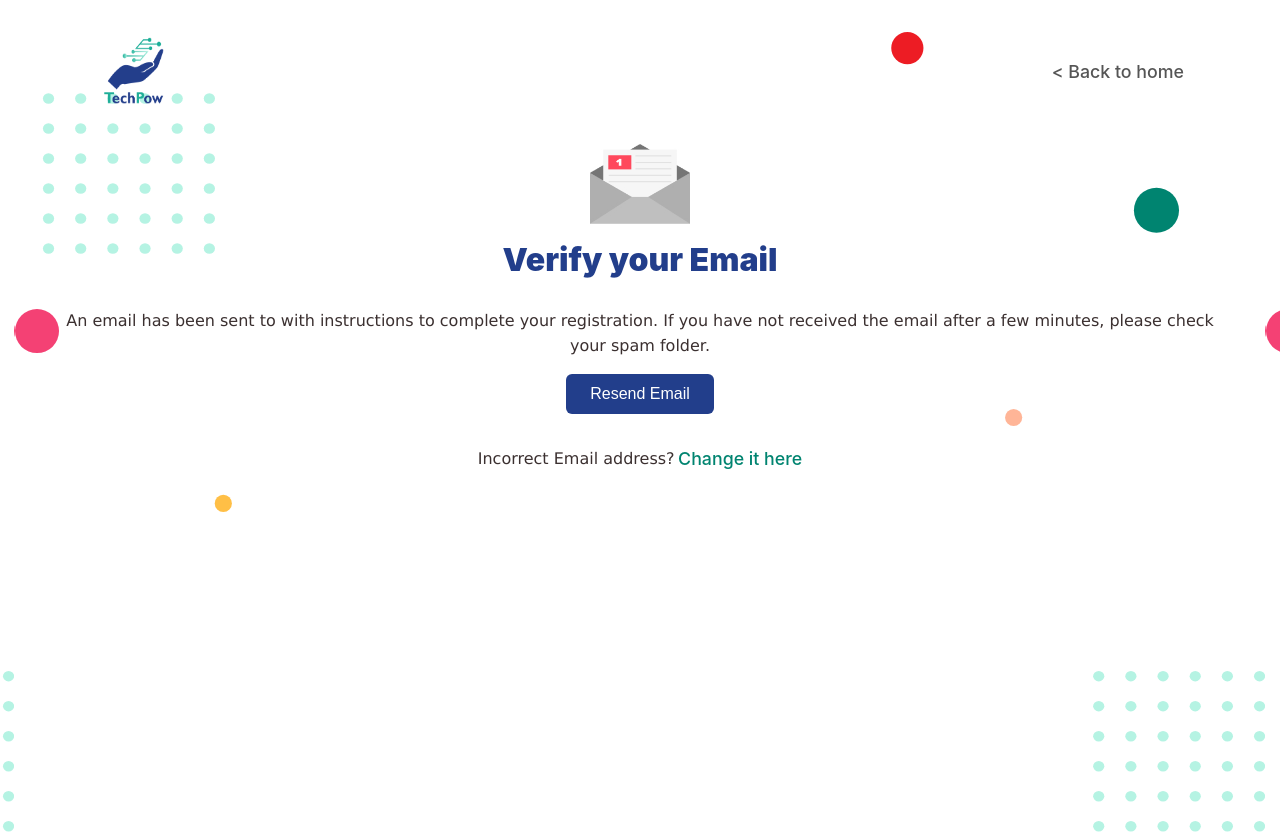
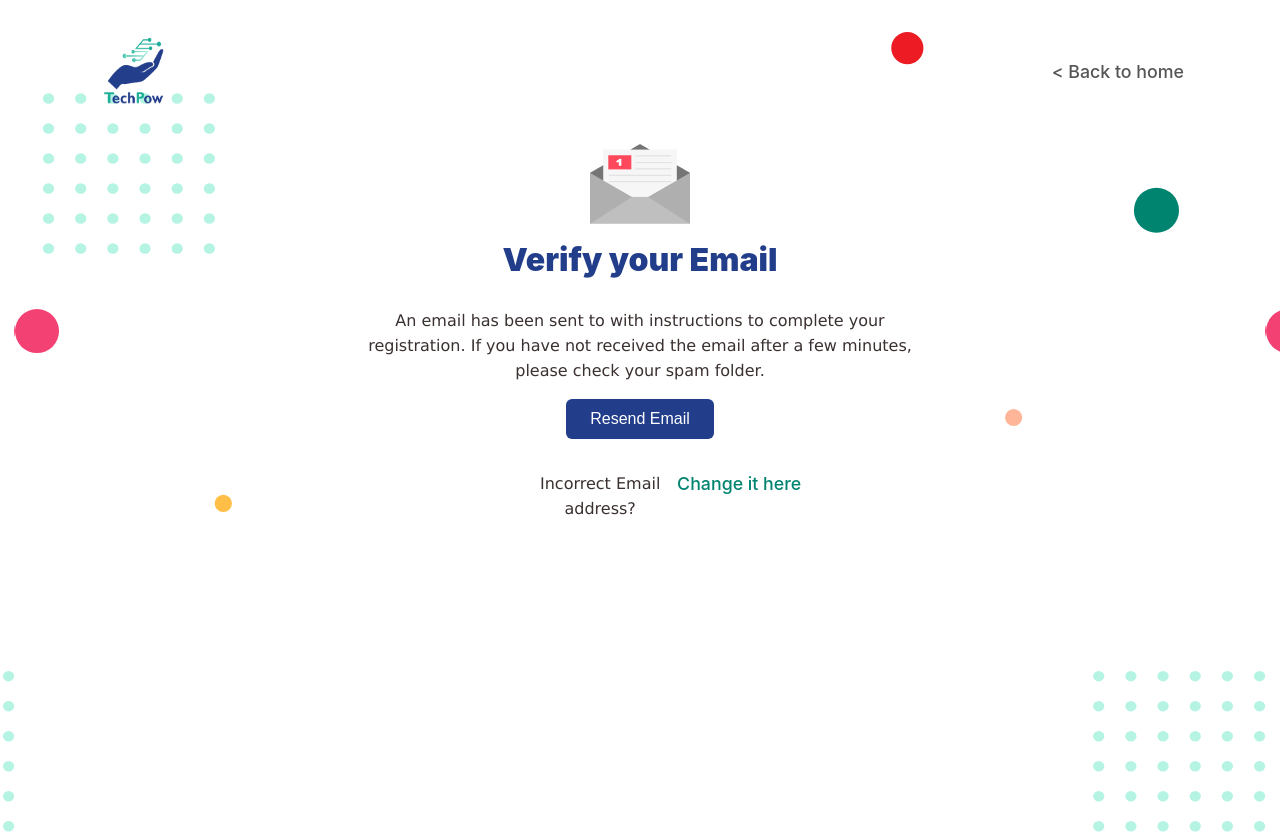
Before and after one commit to Women-Techsters-Fellowship-2021/Group1-FinalProject-TechPow-FrontEnd, a React (Create React App) app: page /EmailVerification in a window 1280 px wide. Built offline with nearby package versions, Linux system fonts and the light colour scheme.

Commit message:
fixed styling

```diff
--- a/src/pages/Authentication/index.jsx
+++ b/src/pages/Authentication/index.jsx
@@ -32,6 +32,7 @@ function Authentication() {
                         <h1 className="fg-text">Authentication Required</h1>
                         <p>We've sent a One Time Password (OTP) to the specified email.</p>
                         <form method="post" onSubmit={handleSubmit(handleOTP)}>
+                            <div className="otp-form-field">
                                 <label for="otp">Enter OTP</label>
                                 <input type="tel" name="OTP" id="OTP"
                                     register
@@ -39,6 +40,7 @@ function Authentication() {
                                     {...register('otp', { required: true }
                                     )}
                                 />
+                            </div>
                             <button type="submit" className="btn-primary reset">Continue</button>
                         </form>
                         <p className="ver-code">Did not receive email verification code? <Link to="#" className="blue-link"><span className="blue-text">Resend OTP</span></Link></p>
--- a/src/pages/Authentication/style.css
+++ b/src/pages/Authentication/style.css
@@ -4,6 +4,13 @@
 
 .OTP-form {
     cursor: pointer;
+}
+
+#OTP {
+    margin-inline: 0.5em 2em;
+    width: 4.5rem;
+    border-bottom: 2px dashed #ccc;
+    overflow-x: hidden;
 }
 
 .blue-link {
--- a/src/pages/Contact/style.css
+++ b/src/pages/Contact/style.css
@@ -1,5 +1,5 @@
 .contact-page {
-    width: 75%;
+    width: 70%;
     max-width: 65%;
     margin: 2rem auto 0;
     display: flex;
--- a/src/pages/DoneeApplicationForm/index.jsx
+++ b/src/pages/DoneeApplicationForm/index.jsx
@@ -31,7 +31,7 @@ function DoneeApplicationForm() {
                         <p>We aim to ensure that everyone has access to technical devices.</p>
                     </div>
                     <div className="back-link">
-                        <a href="/LandingPage"> &lt; Back to home</a>
+                        <a href="/Home"> &lt; Back to home</a>
                     </div>
                     <TabNav />
                 </div>
--- a/src/pages/DonorApplicationForm/index.jsx
+++ b/src/pages/DonorApplicationForm/index.jsx
@@ -118,7 +118,7 @@ function DonorApplication() {
                             <span className="green appname">Welcome To T</span><span className="appname">ech</span><span className="green appname">P</span><span className="appname">ow</span>
                         </h1>
                         <div className="back-link">
-                            <a href="/LandingPage"> &lt; Back to home</a>
+                            <a href="/Donees"> &lt; Back to home</a>
                         </div>
 
                         <div className="application-container">
--- a/src/pages/EmailVerification/style.css
+++ b/src/pages/EmailVerification/style.css
@@ -3,10 +3,12 @@
 }
 
 .verification-container{
+    width: 80%;
     display: flex;
     flex-direction: column;
     align-items: center ;
     justify-content: center;
+    margin: auto;
 }
 
 
@@ -17,6 +19,8 @@
 }
 
 .ver-text {
+    width: 60%;
+    margin: 0 auto 1em;
     font-family:Verdana, Geneva, Tahoma, sans-serif;
     font-size: 1rem;
     line-height: 25px;
@@ -35,8 +39,10 @@ text-decoration: none;
 }
 
 .incorrectemail-div {
+    width: 35%;
     display: flex;
     padding-top: 2rem;
+    justify-content: space-around;
 }
 
 .change-email-container {
@@ -46,7 +52,7 @@ text-decoration: none;
 }
 
 .change-email {
-    margin-left: 0.2em;
+    margin-left: -2.5em;
     margin-top: -0.1em;
     font-weight: 500;
     cursor: pointer;
--- a/src/pages/Login/index.jsx
+++ b/src/pages/Login/index.jsx
@@ -48,7 +48,7 @@ function Login() {
                 if (result.data.success) {
                     setLoading(false);
                     console.log(result.data);
-                    toast.success('Welcome! ' + result.data.data.userName);
+                    toast.success('Welcome,' + result.data.data.userName);
                     context.dispatch({
                         type: 'LOGIN',
                         payload: {
@@ -79,7 +79,7 @@ function Login() {
             <div className="bg-pattern">
                 <div className="container">
                     <div className="home-link">
-                        <Link to="/Home" className="back-to-link">Back to home</Link>
+                        <Link to="/Home" className="back-to-link"> &lt; Back to home</Link>
                     </div>
                     <div className="top-login-section">
                         <img src={portrait} alt="" id="portrait" />
--- a/src/pages/Login/style.css
+++ b/src/pages/Login/style.css
@@ -79,6 +79,10 @@
 
 .sm-login-icon span {
     padding-inline-start: 0.3rem;
+}
+
+.sm-login-icon:hover {
+    transform: translateY(3px);
 }
 
 .form-mid-div {
```
Lines whose indentation alone changed are shown as unchanged.
